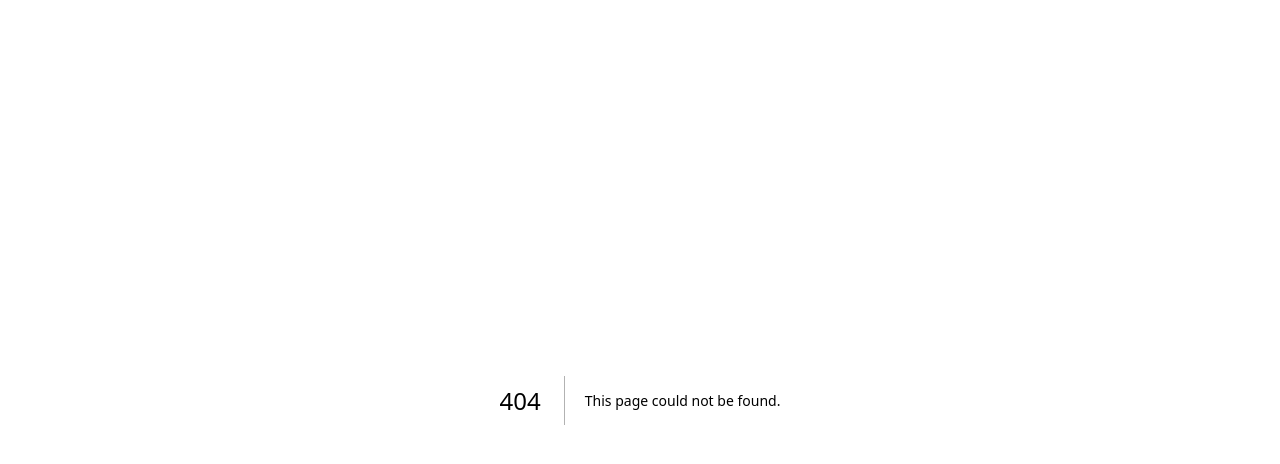
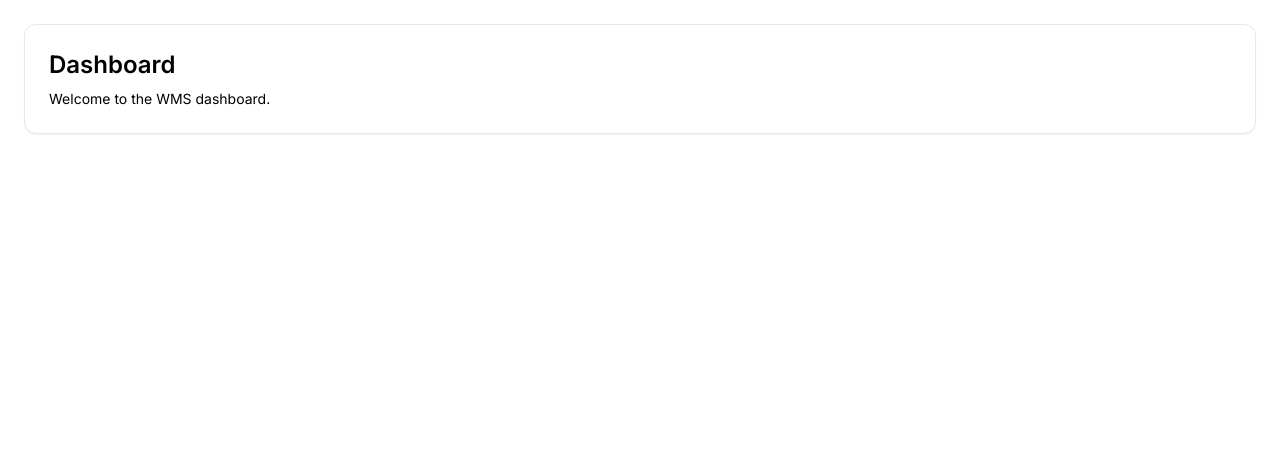
Before and after one commit to trantrunghieulogistics-coder/phuclong-wms, a Next.js app: page /dashboard in a window 1280 px wide. Before the commit this address had no page. Shown: the top 464 px of the page. Built offline with nearby package versions, Linux system fonts and the light colour scheme.

Commit message:
Add dashboard page route

```diff
--- /dev/null
+++ b/app/dashboard/page.tsx
@@ -0,0 +1,14 @@
+import type { Metadata } from 'next'
+
+export const metadata: Metadata = { title: 'Dashboard' }
+
+export default function DashboardPage() {
+  return (
+    <main className="p-6">
+      <div className="rounded-xl border bg-white p-6 shadow-sm">
+        <h1 className="text-2xl font-semibold">Dashboard</h1>
+        <p className="mt-2 text-sm text-muted-foreground">Welcome to the WMS dashboard.</p>
+      </div>
+    </main>
+  )
+}
```
